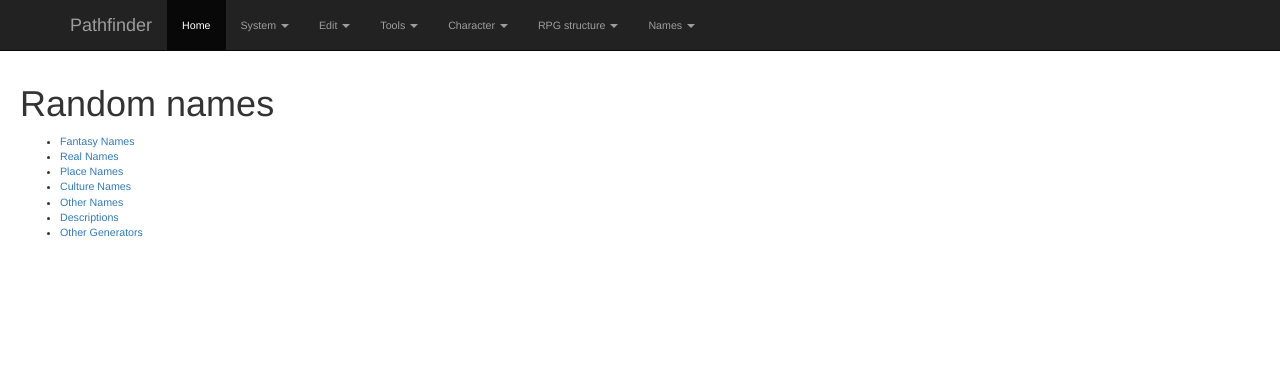
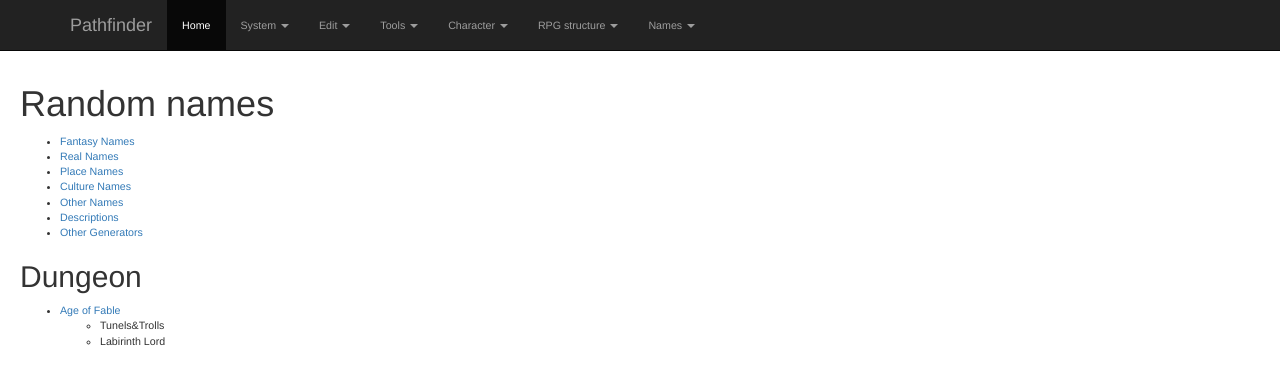
Before and after one commit to d2emon/pathfinder-helper, a Flask app: page /name in a window 1280 px wide. Shown: the top 385 px of the page. Run offline with Flask 2, Linux system fonts and the light colour scheme; some libraries are stand-ins or nearby versions.

Commit message:
Age of Fable

```diff
--- a/web/templates/names.html
+++ b/web/templates/names.html
@@ -10,4 +10,14 @@
   <li><a href="{{ url_for('random_name', country='description') }}">Descriptions</a></li>
   <li><a href="{{ url_for('random_name', country='generator') }}">Other Generators</a></li>
 </ul>
+<h2>Dungeon</h2>
+<ul>
+  <li>
+    <a href="http://www.apolitical.info/webgame/dungeon/">Age of Fable</a>
+    <ul>
+	  <li>Tunels&Trolls</li>
+	  <li>Labirinth Lord</li>
+    </ul>
+  </li>
+</ul>
 {% endblock %}
```
